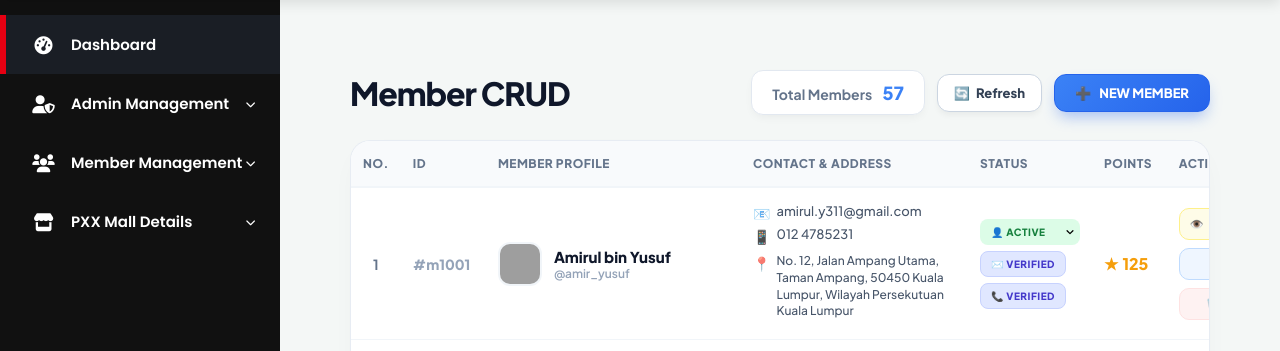
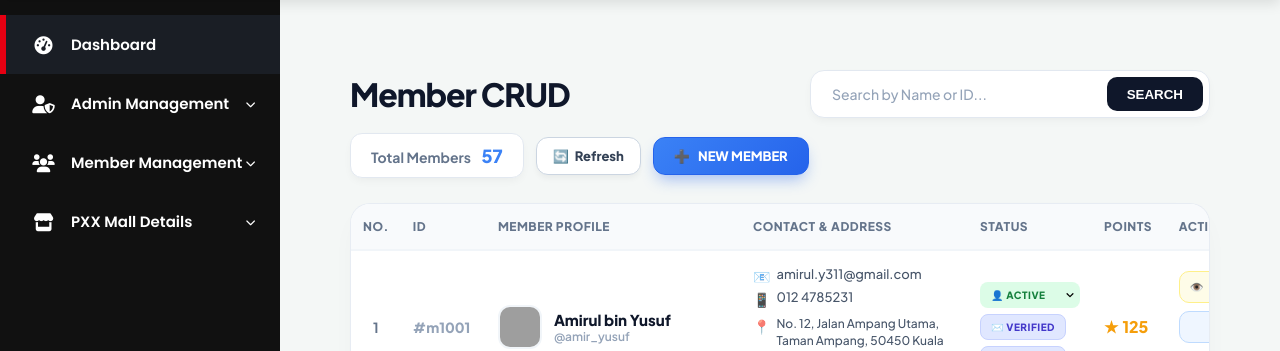
Before and after one commit to LLZ17/Online-Shopping-Plateform, a PHP site: page /admin/member_crud.php in a window 1280 px wide. Shown: the part 85-436 px from the top of the page. Run offline with PHP 8.4, Linux system fonts and the light colour scheme; a user stored in the database is signed in; data comes from the database, SQL or seed files in the repository; grey boxes are pictures that could not be loaded.

Commit message:
member crud

```diff
--- a/admin/member_crud.php
+++ b/admin/member_crud.php
@@ -5,7 +5,7 @@ error_reporting(E_ALL);
 
 require_once __DIR__ . '/../includes/db.php';
 
-// 💡 处理状态修改的请求 (Active/Blocked)
+// 💡 1. 处理状态修改的请求 (Active/Blocked)
 if ($_SERVER['REQUEST_METHOD'] === 'POST' && isset($_POST['action']) && $_POST['action'] === 'update_status') {
     try {
         $update_id = $_POST['user_id'];
@@ -21,10 +21,24 @@ if ($_SERVER['REQUEST_METHOD'] === 'POST' && isset($_POST['action']) && $_POST['
     }
 }
 
-// 💡 抓取会员列表
+// 💡 2. 核心修改：接收搜索词并构建查询逻辑
+$searchQuery = $_GET['search'] ?? '';
+$whereClause = "role = 'Member'";
+$queryParams = [];
+
+if (!empty($searchQuery)) {
+    // 允许搜索 ID, 真实姓名 或 用户名
+    $whereClause .= " AND (user_id LIKE ? OR real_name LIKE ? OR username LIKE ?)";
+    $likeTerm = "%" . $searchQuery . "%";
+    $queryParams = [$likeTerm, $likeTerm, $likeTerm];
+}
+
+// 💡 3. 抓取会员列表 (加入搜索条件)
 try {
-    $sql = "SELECT * FROM users WHERE role = 'Member' ORDER BY user_id ASC";
-    $members = $pdo->query($sql)->fetchAll(PDO::FETCH_ASSOC);
+    $sql = "SELECT * FROM users WHERE $whereClause ORDER BY user_id ASC";
+    $stmt = $pdo->prepare($sql);
+    $stmt->execute($queryParams);
+    $members = $stmt->fetchAll(PDO::FETCH_ASSOC);
 } catch (PDOException $e) {
     $members = [];
     $errorMsg = ($errorMsg ?? "") . " Database Error: " . $e->getMessage();
@@ -53,6 +67,28 @@ if (file_exists($admin_head)) { include $admin_head; }
 
     .page-header { margin-bottom: 25px; display: flex; justify-content: space-between; align-items: center; flex-wrap: wrap; gap: 15px; }
     .page-header h1 { font-size: 32px; font-weight: 900; color: #0f172a; letter-spacing: -1px; margin: 0; }
+
+    /* 💡 新增的搜索框区域样式 */
+    .search-box {
+        display: flex; gap: 10px; flex-grow: 1; max-width: 400px;
+        background: #ffffff; padding: 6px; border-radius: 14px;
+        border: 1px solid #e2e8f0; box-shadow: 0 4px 10px -2px rgba(0,0,0,0.05);
+    }
+    .search-input {
+        flex-grow: 1; border: none; outline: none; padding: 8px 15px;
+        font-family: inherit; font-size: 14px; font-weight: 600; color: #1e293b; background: transparent;
+    }
+    .search-input::placeholder { color: #94a3b8; font-weight: 500; }
+    .btn-search {
+        background: #0f172a; color: white; border: none; padding: 0 20px;
+        border-radius: 10px; font-weight: 800; cursor: pointer; transition: 0.2s;
+    }
+    .btn-search:hover { background: #334155; }
+    .btn-clear {
+        display: inline-flex; align-items: center; padding: 0 12px; color: #64748b;
+        text-decoration: none; font-weight: 700; font-size: 13px; background: #f1f5f9; border-radius: 10px;
+    }
+    .btn-clear:hover { background: #e2e8f0; color: #ef4444; }
 
     .stat-badge {
         background: #ffffff; padding: 10px 20px; border-radius: 12px;
@@ -107,7 +143,7 @@ if (file_exists($admin_head)) { include $admin_head; }
     .u-realname { font-size: 15px; font-weight: 800; color: #0f172a; }
     .u-username { font-size: 12px; color: #94a3b8; font-weight: 600; }
 
-    /* 联系方式 (如第2张截图所示) */
+    /* 联系方式 */
     .contact-item { font-size: 13px; color: #475569; display: flex; align-items: flex-start; gap: 6px; margin-bottom: 4px; }
     .contact-icon { font-size: 14px; opacity: 0.7; margin-top: 1px; }
     .address-text { line-height: 1.4; max-width: 220px; white-space: normal; word-wrap: break-word; font-size: 12px; }
@@ -135,7 +171,6 @@ if (file_exists($admin_head)) { include $admin_head; }
 
     .action-group { display: flex; flex-direction: column; gap: 8px; }
 
-    /* 💡 新增的 Profile Detail (详情) 按钮样式 - 金黄色 */
     .btn-profile-detail {
         background: #fefce8; color: #ca8a04; padding: 8px 12px; border-radius: 10px;
         text-decoration: none; font-weight: 800; font-size: 11px; transition: all 0.3s ease;
@@ -143,7 +178,6 @@ if (file_exists($admin_head)) { include $admin_head; }
     }
     .btn-profile-detail:hover { background: #ca8a04; color: #ffffff; border-color: #ca8a04; transform: translateY(-2px); box-shadow: 0 4px 10px rgba(202, 138, 4, 0.3); }
 
-    /* 💡 改名后的 Edit (编辑) 按钮样式 - 蓝色 */
     .btn-edit {
         background: #eff6ff; color: #3b82f6; padding: 8px 12px; border-radius: 10px;
         text-decoration: none; font-weight: 800; font-size: 11px; transition: all 0.3s ease;
@@ -162,6 +196,14 @@ if (file_exists($admin_head)) { include $admin_head; }
 <div class="member-container">
     <div class="page-header">
         <h1>Member CRUD</h1>
+
+        <form method="GET" action="member_crud.php" class="search-box">
+            <input type="text" name="search" class="search-input" placeholder="Search by Name or ID..." value="<?= htmlspecialchars($searchQuery) ?>">
+            <button type="submit" class="btn-search">SEARCH</button>
+            <?php if (!empty($searchQuery)): ?>
+                <a href="member_crud.php" class="btn-clear">✖</a>
+            <?php endif; ?>
+        </form>
 
         <div style="display: flex; gap: 12px; align-items: center; flex-wrap: wrap;">
             <div class="stat-badge">Total Members <span><?= count($members) ?></span></div>
@@ -307,7 +349,7 @@ if (file_exists($admin_head)) { include $admin_head; }
                         <tr>
                             <td colspan="7" style="text-align:center; padding:60px; color:#94a3b8;">
                                 <div style="font-size:40px; margin-bottom:10px;">👥</div>
-                                <div style="font-size:16px; font-weight:700;">No members found.</div>
+                                <div style="font-size:16px; font-weight:700;">No members found matching your search.</div>
                             </td>
                         </tr>
                     <?php endif; ?>
@@ -320,7 +362,7 @@ if (file_exists($admin_head)) { include $admin_head; }
 <script>
     function triggerSyncRefresh() {
         alert("✅ Admin records synchronized and refreshed!");
-        window.location.reload();
+        window.location.href = "member_crud.php"; // 刷新时清除搜索条件
     }
 
     document.addEventListener("DOMContentLoaded", function() {
```
